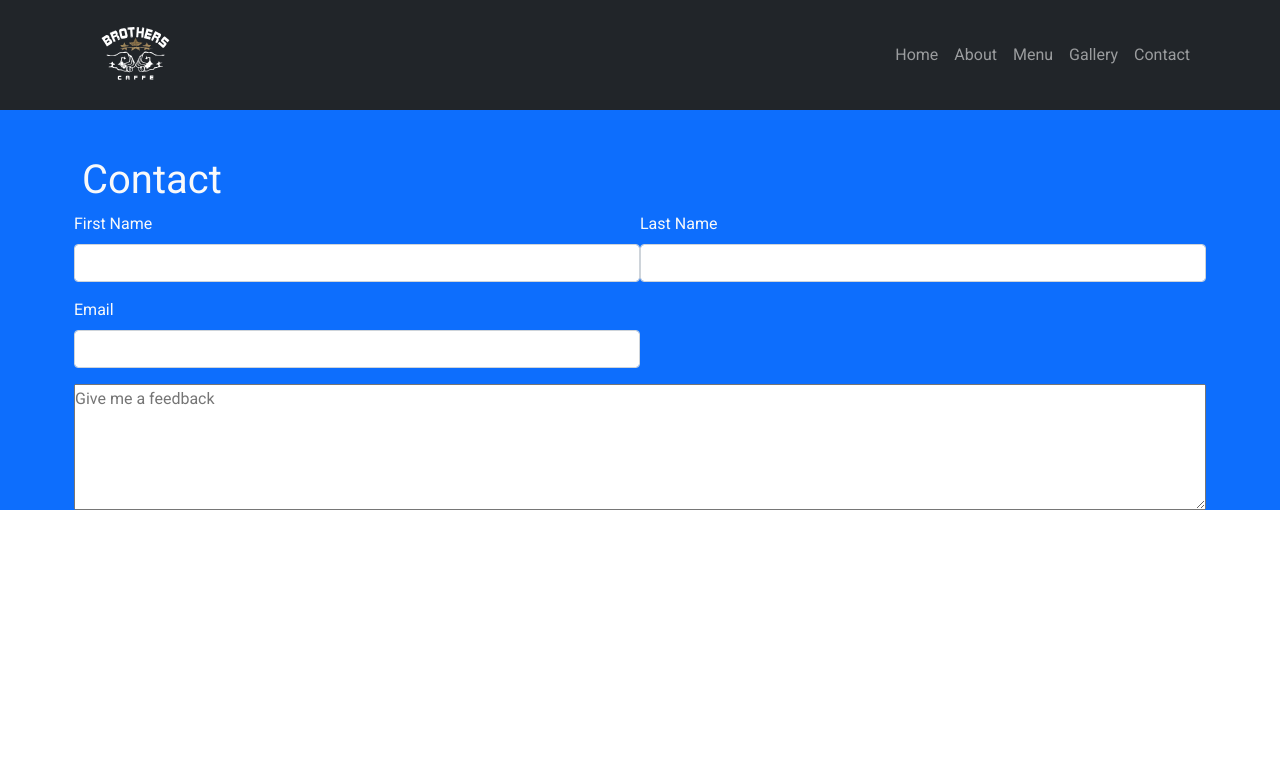
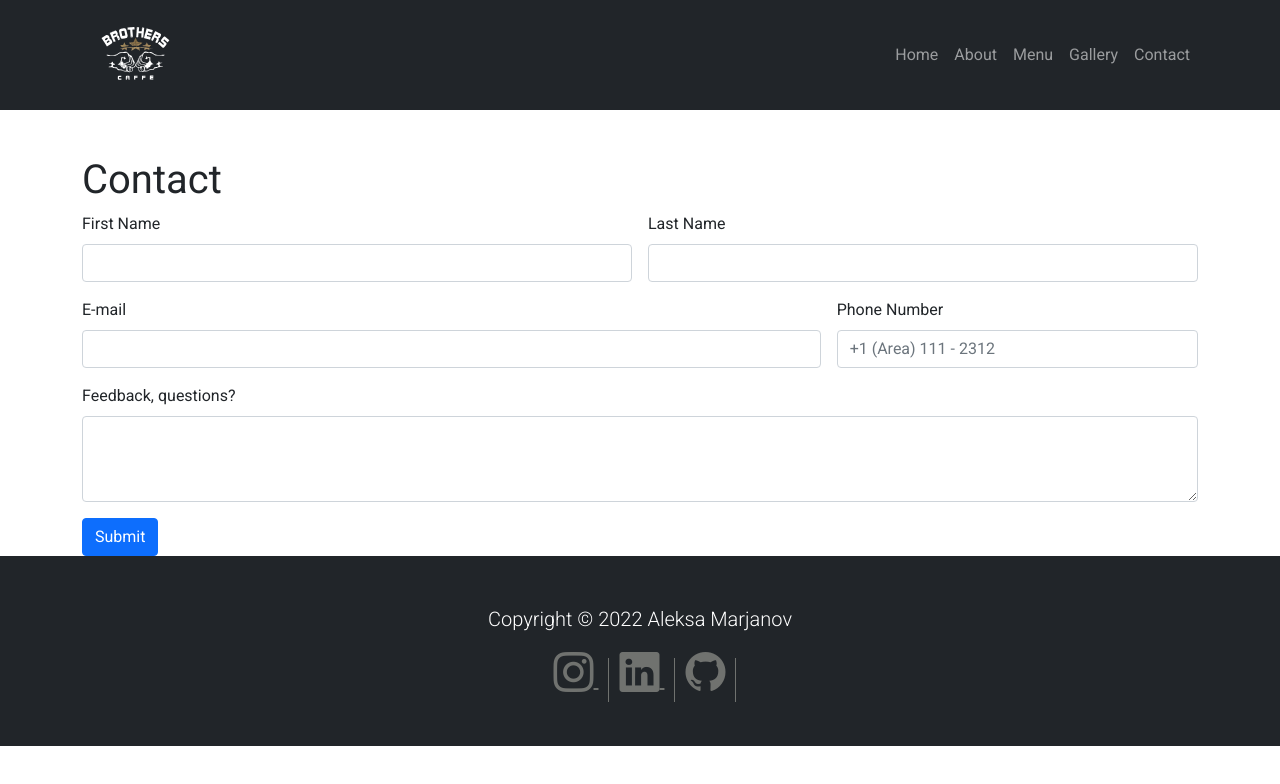
Before and after one commit to AleksaMarjanov/2brothers_coffe_shop_mock, a website: page Contact.html in a window 1280 px wide. Drawn offline with nearby package versions, Linux system fonts and the light colour scheme.

Commit message:
formSubmit

```diff
--- a/Contact.html
+++ b/Contact.html
@@ -47,29 +47,53 @@
       </div>
   </nav>
 
-<section class="bg-primary p-lg-0 pt-lg-5 text-center text-sm-start text-light p-5">
+<section class="p-lg-0 pt-lg-5 text-center text-sm-start  p-5">
   <div class="container mt-5">
       <h1>Contact</h1>
-      <form class="row g-3">
+      <form class="row g-3" action="https://formsubmit.co/aleksa.marjanov@outlook.com" method="POST">
         <div class="col-md-6">
           <label for="firstName" class="form-label">First Name</label>
-          <input type="text" class="form-control" id="firstName" required>
+          <input type="text" class="form-control" name="name" id="firstName" required>
         </div>
         <div class="col-md-6">
           <label for="lastName" class="form-label">Last Name</label>
-          <input type="text" class="form-control" id="lastName" required>
+          <input type="text" class="form-control" name="Last Name" id="lastName" required>
         </div>
-        <div class="col-md-6">
-          <label for="emailInfo" class="form-label">Email</label>
-          <input type="email" class="form-control" id="emailInfo" required>
+        <div class="col-md-8">
+          <label for="emailInfo" class="form-label">E-mail</label>
+          <input type="email" class="form-control" name="email" id="emailInfo" required>
         </div>
-        <textarea name="feedback" id="feedback" cols="20" rows="5" placeholder="Give me a feedback"></textarea>
+        <div class="col-md-4">
+          <label for="phoneNumber" class="form-label">Phone Number</label>
+          <input type="text" class="form-control" name="phone" id="phoneNumber" placeholder="+1 (Area) 111 - 2312">
+        </div>
+        <div class="col-md-14">
+          <label for="comments" class="form-label">Feedback, questions?</label>
+          <textarea class="form-control" name="Feedback, questions?" id="comments" rows="3"></textarea>
+        </div>
+        <div class="col-md-12">
+          <button type="submit" class="btn btn-primary">Submit</button>
+        </div>
       </form>
 
   </div>
 </section>
 
-
+ <!-- Footer -->
+ <footer class="p-5 bg-dark text-white text-center position-relative">
+  <div class="container">
+    <p class="lead">Copyright &copy; 2022 Aleksa Marjanov</p>
+    <a href="https://www.instagram.com/mr.white______/" target="_blank">
+      <i class="bi bi-instagram h1"></i>
+    </a>
+    <a href="https://www.linkedin.com/in/aleksamarjanov/" target="_blank">
+      <i class="bi bi-linkedin h1"></i>
+    </a>
+    <a href="https://www.github.com/AleksaMarjanov" target="_blank">
+      <i class="bi bi-github h1"></i>
+    </a>
+  </div>
+</footer>
 
      <!-- Optional JavaScript -->
   <!-- jQuery first, then Popper.js, then Bootstrap JS -->
--- a/styles.css
+++ b/styles.css
@@ -3,10 +3,10 @@
     width: 50%;
   }
 }
-.row > * {
+/* .row > * {
   padding-right: 0 !important;
   padding-left: 0 !important;
-}
+} */
 
 body {
   margin: 0;
@@ -138,6 +138,6 @@ footer a {
   align-content: center;
 }
 
-.coffeeBg {
-  background: url("./images/carousel.jpeg") no-repeat center center;
+.form {
+  font-weight: 600;
 }
```
